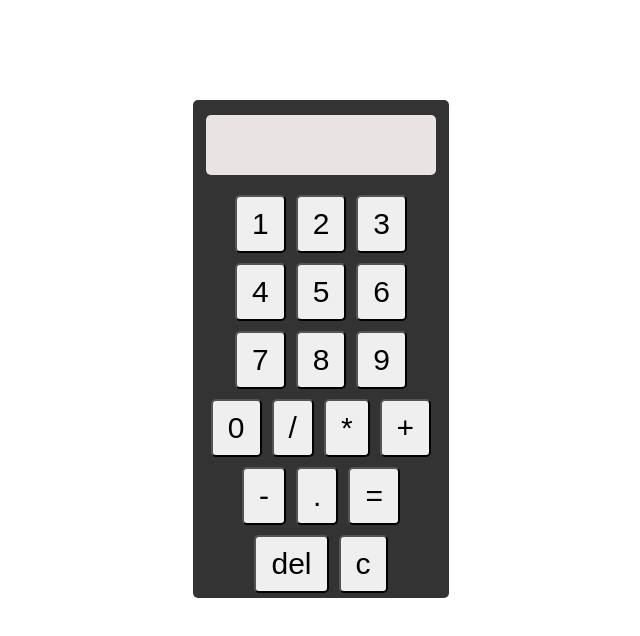
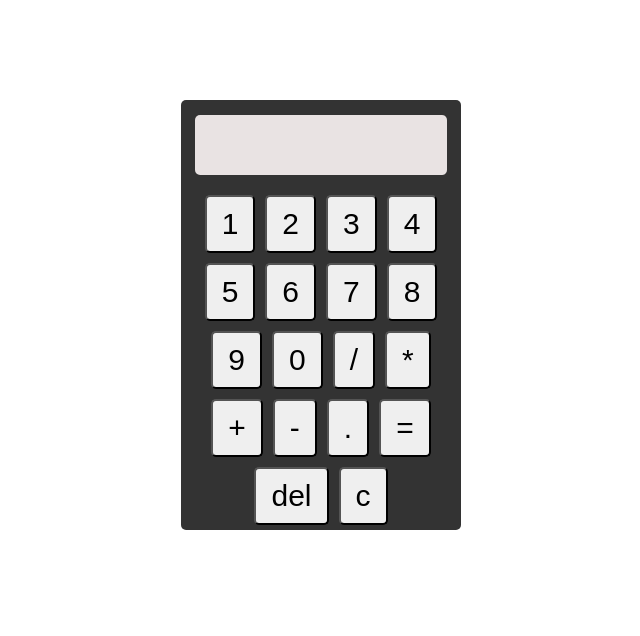
Before and after one commit to Ahmed-Elbqarey/calculator, a plain HTML site: page index.html in a window 1280 px wide. Shown: the whole page, without its empty margins (319-959 px from the left). Drawn offline with Linux system fonts and the light colour scheme.

Commit message:
update file

```diff
--- a/style.css
+++ b/style.css
@@ -4,7 +4,7 @@
   box-sizing: border-box;
 }
 .container{
-  width: 20%;
+  width: 280px;
   margin:100px auto;
   background-color: #333;
   display: flex;
```
